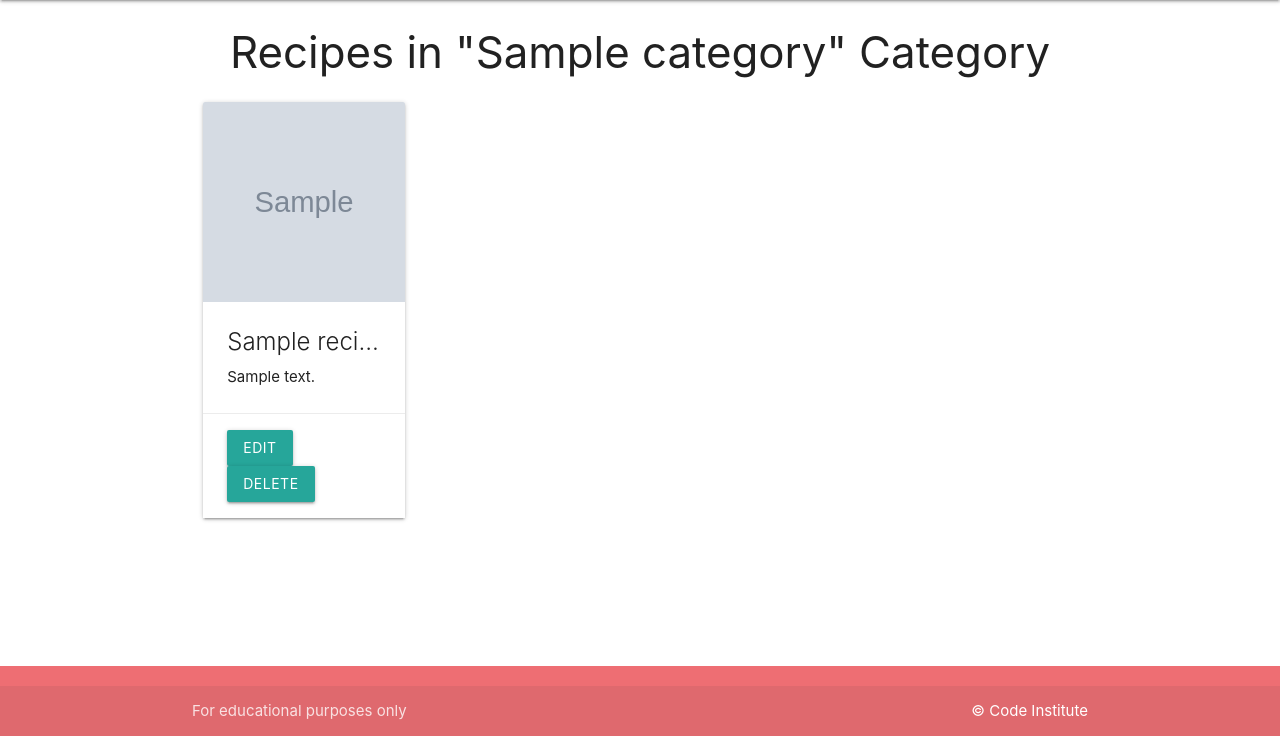
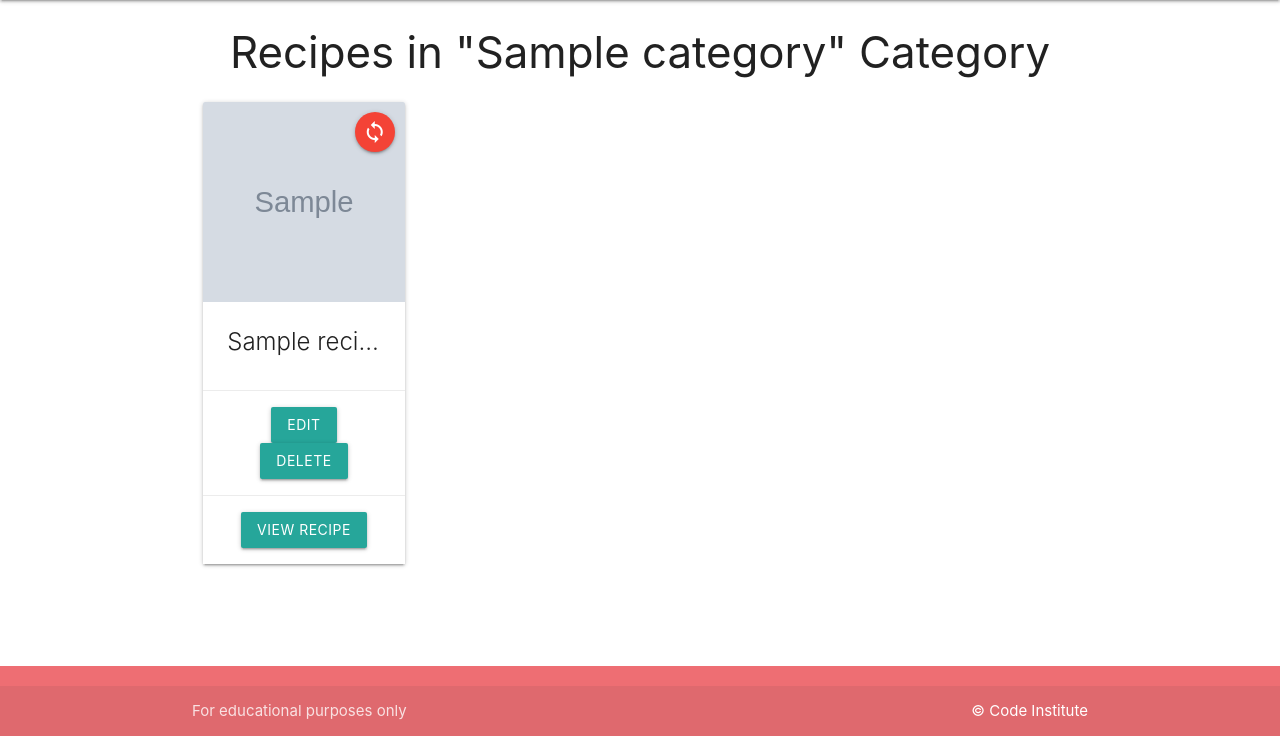
Before and after one commit to AlexandraEL9/MOCA-app, a Flask app: page /search?category=1 in a window 1280 px wide. Shown: the part 64-800 px from the top of the page. Run offline with Flask 2, Linux system fonts and the light colour scheme; tables that the repository leaves empty hold one stand-in row (values such as "Sample post"); grey boxes marked "Sample" are stand-in pictures; some libraries are stand-ins or nearby versions.

Commit message:
ammend cards on search results page to be more inline with recipes page

```diff
--- a/moca/templates/search_results.html
+++ b/moca/templates/search_results.html
@@ -17,22 +17,27 @@
         {% for recipe in recipes %}
         <div class="col s12 m6 l3">
             <div class="card card-recipe sticky-action">
-                    <div class="card-image waves-effect waves-block waves-light">
-                        <img class="activator" src="{{ recipe.image_url }}">
+              <div class="card-image">
+                <img src="{{ recipe.image_url }}">
+                <a class="btn-floating halfway-fab waves-effect waves-light red"><i class="material-icons">loop</i></a>
               </div>
               <div class="card-content">
-                        <span class="card-title grey-text text-darken-4">
+                  <div class="title-container">
+                      <span class="card-title">
                           {{ recipe.recipe_name }}
                       </span>
-                        <p>{{ recipe.description }}</p>
                   </div>
-                    <div class="card-action">
+              </div>
+              <div class="card-action center-align">
                   <a href="{{ url_for('edit_recipe', recipe_id=recipe.id) }}" class="btn">Edit</a>
                   <a href="{{ url_for('delete_recipe', recipe_id=recipe.id) }}" class="btn">Delete</a>
               </div>
-                    <div class="card-reveal">
+              <div class="card-action center-align">
+                  <a href="{{ url_for('view_recipe', recipe_id=recipe.id) }}" class="btn">View Recipe</a>
+              </div>
+              <div class="card-reveal center-align">
                   <span class="card-title grey-text text-darken-4">
-                            Ingredients
+                      ingredients
                   </span>
                   <p>{{ recipe.ingredients | replace('\n', '<br>') }}</p>
               </div>
```
Lines whose indentation alone changed are shown as unchanged.
